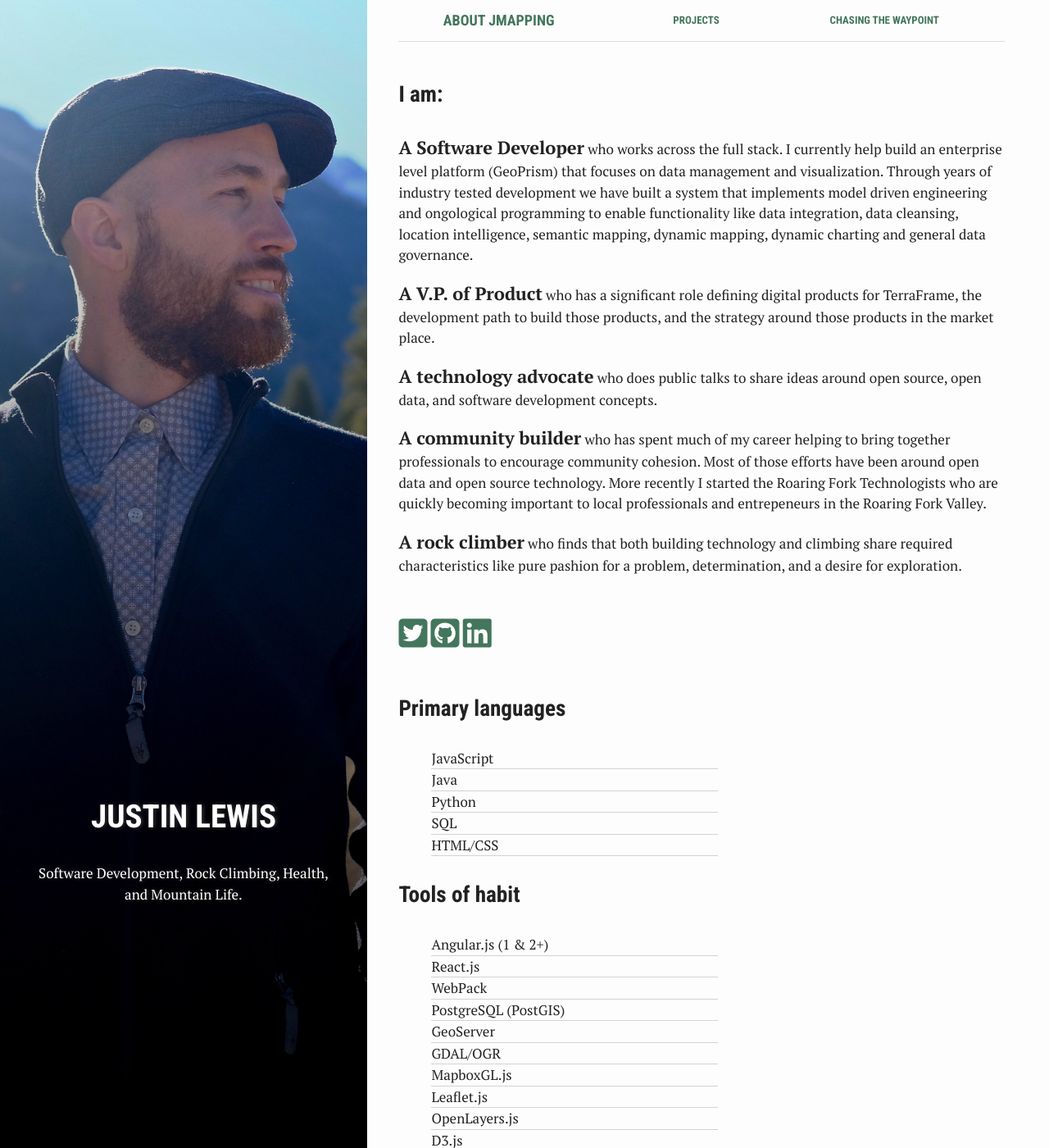
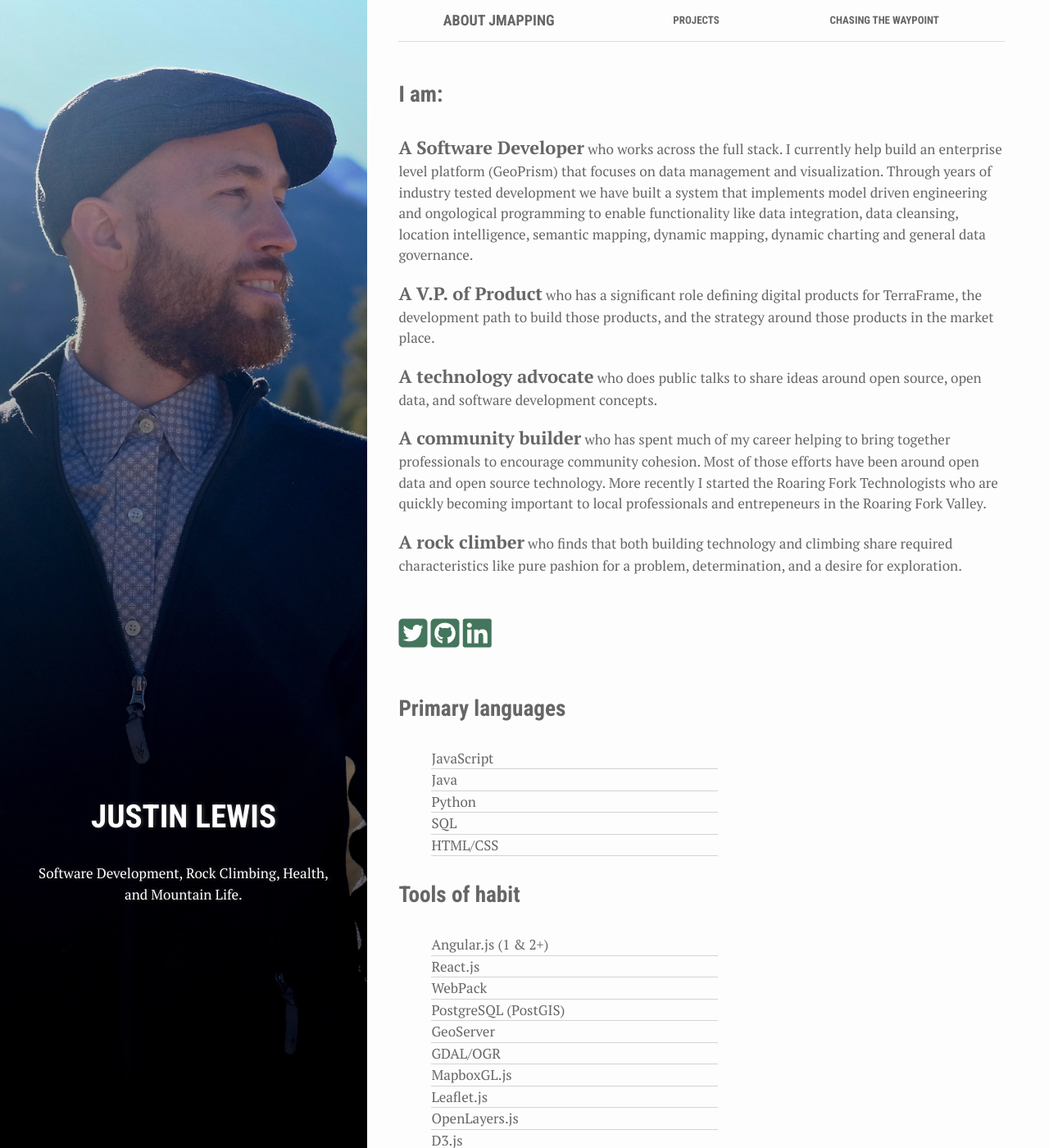
Before and after one commit to justinlewis/jmapping, a Jekyll site: the page built from index.html, in a window 1280 px wide and 1400 px high. Shown: the whole window at 82% size. Built offline with Jekyll 4.4.1, drawn with Linux system fonts in a browser that asks for light colours; nearby versions of some CDN libraries.

Commit message:
style changes

```diff
--- a/assets/_sass/_base.scss
+++ b/assets/_sass/_base.scss
@@ -17,7 +17,7 @@
   width: 100%;
   height: 100%;
   background: #fdfdfd;
-  color: #222;
+  color: $theme-text-color;
   font-weight: 400;
   -webkit-font-smoothing: antialiased;
 }
--- a/assets/_sass/_layout.scss
+++ b/assets/_sass/_layout.scss
@@ -114,12 +114,12 @@
     order: 1;
     line-height: 50px;
     margin: auto;
-    color: $theme-link-color;
+    color: $theme-nav-bar-link-color;
     text-decoration: none;
     &:hover,
     &:focus,
     &:active {
-      color: $theme-link-hover-color;
+      color: $theme-nav-bar-link-hover-color;
     }
   }
 }
--- a/assets/_sass/_variables.scss
+++ b/assets/_sass/_variables.scss
@@ -15,3 +15,5 @@
 $theme-text-color: #666666;
 $theme-link-color: #43765C;
 $theme-link-hover-color: #44ae78;
+$theme-nav-bar-link-color: #666666;
+$theme-nav-bar-link-hover-color: #2D2D2B;
```
